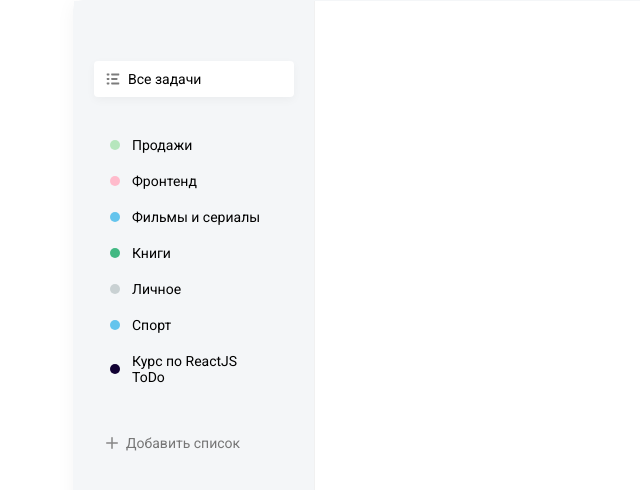
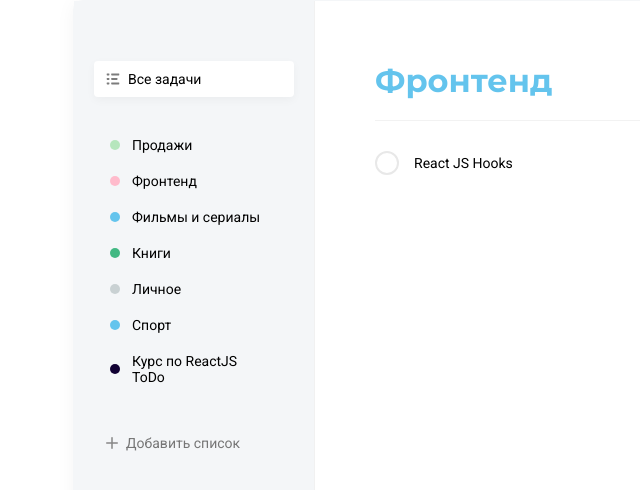
Before and after one commit to thevladbog/todo-app, a React (Create React App) app: page / in a window 1280 px wide. Shown: the part 134-624 px from the top of the page, without its empty margins (191-831 px from the left). Built offline with nearby package versions, Linux system fonts and the light colour scheme.

Commit message:
new: add Tasks component

```diff
--- a/public/index.html
+++ b/public/index.html
@@ -14,6 +14,7 @@
     <link rel="preconnect" href="https://fonts.googleapis.com">
     <link rel="preconnect" href="https://fonts.gstatic.com" crossorigin>
     <link href="https://fonts.googleapis.com/css2?family=Roboto:wght@400;500&display=swap" rel="stylesheet">
+    <link href="https://fonts.googleapis.com/css2?family=Montserrat:wght@700&display=swap" rel="stylesheet">
     <title>ToDo App</title>
   </head>
   <body>
--- a/src/App.js
+++ b/src/App.js
@@ -1,6 +1,7 @@
 import React, { useState } from "react";
 import List from "./components/List/List";
 import AddList from "./components/AddList/AddList";
+import Tasks from "./components/Tasks/Tasks";
 
 import DB from "./assets/db.json";
 
@@ -54,7 +55,9 @@
         />
         <AddList onAddList={onAddList} colors={DB.colors} />
       </div>
-      <div className="todo__tasks"></div>
+      <div className="todo__tasks">
+        <Tasks />
+      </div>
     </div>
   );
 }
--- /dev/null
+++ b/src/components/Tasks/Tasks.js
@@ -0,0 +1,44 @@
+import React from "react";
+
+import penSVG from "../../assets/img/edit.svg";
+
+import "./Tasks.scss";
+
+const Tasks = () => {
+  return (
+    <div className="tasks">
+      <h2 className="tasks__title">
+        Фронтенд
+        <img src={penSVG} alt="Edit Icon" />
+      </h2>
+
+      <div className="tasks__items">
+        <div className="tasks__items-row">
+          <div className="checkbox">
+            <input type="checkbox" name="" id="check" />
+            <label htmlFor="check">
+              <svg
+                width="11"
+                height="8"
+                viewBox="0 0 11 8"
+                fill="none"
+                xmlns="http://www.w3.org/2000/svg"
+              >
+                <path
+                  d="M9.29999 1.20001L3.79999 6.70001L1.29999 4.20001"
+                  stroke="white"
+                  strokeWidth="1.5"
+                  strokeLinecap="round"
+                  strokeLinejoin="round"
+                />
+              </svg>
+            </label>
+          </div>
+          <p>React JS Hooks</p>
+        </div>
+      </div>
+    </div>
+  );
+};
+
+export default Tasks;
--- /dev/null
+++ b/src/components/Tasks/Tasks.scss
@@ -0,0 +1,85 @@
+.tasks {
+  &__title {
+    font-family: Montserrat;
+    font-weight: bold;
+    font-size: 32px;
+    line-height: 39px;
+    color: #64c4ed;
+    padding-bottom: 20px;
+    border-bottom: 1px solid #f2f2f2;
+
+    &:hover {
+      img {
+        opacity: 0.2;
+      }
+    }
+
+    img {
+      opacity: 0;
+      cursor: pointer;
+      margin-left: 15px;
+
+      &:hover {
+        opacity: 0.8;
+      }
+    }
+  }
+
+  &__items {
+    margin-top: 30px;
+    &-row {
+      display: flex;
+      align-items: center;
+
+      p {
+        margin-left: 15px;
+      }
+    }
+  }
+
+  .checkbox {
+    input {
+      display: none;
+    }
+
+    input:checked + label {
+      background-color: #4dd599;
+      border-color: #4dd599;
+
+      svg {
+        opacity: 1;
+        path {
+          stroke: #fff;
+        }
+      }
+    }
+
+    &:hover {
+      label {
+        background-color: #f2f2f2;
+        border-color: #f2f2f2;
+        svg {
+          opacity: 1;
+          path {
+            stroke: #b2b2b2;
+          }
+        }
+      }
+    }
+
+    label {
+      display: flex;
+      align-items: center;
+      justify-content: center;
+      border: 2px solid #e8e8e8;
+      border-radius: 30px;
+      width: 20px;
+      height: 20px;
+      cursor: pointer;
+
+      svg {
+        opacity: 0;
+      }
+    }
+  }
+}
--- a/src/index.scss
+++ b/src/index.scss
@@ -9,6 +9,7 @@
 }
 
 .todo {
+  display: flex;
   position: absolute;
   left: 50%;
   top: 50%;
@@ -26,6 +27,11 @@
     height: calc(100% - 120px);
     border-right: 1px solid #f1f1f1;
     padding: 60px 20px;
+  }
+
+  &__tasks {
+    flex: 1;
+    padding: 60px;
   }
 }
 
```
